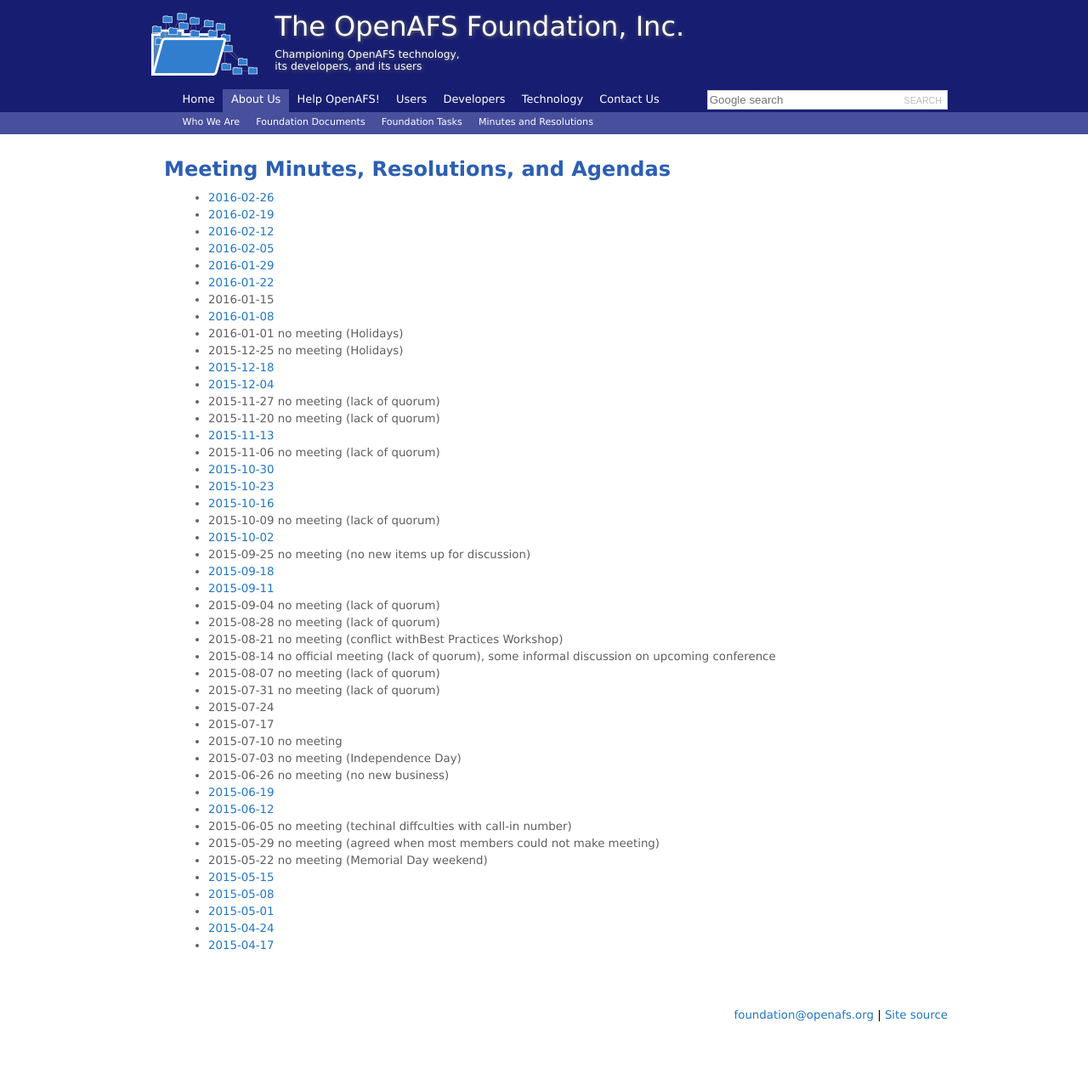
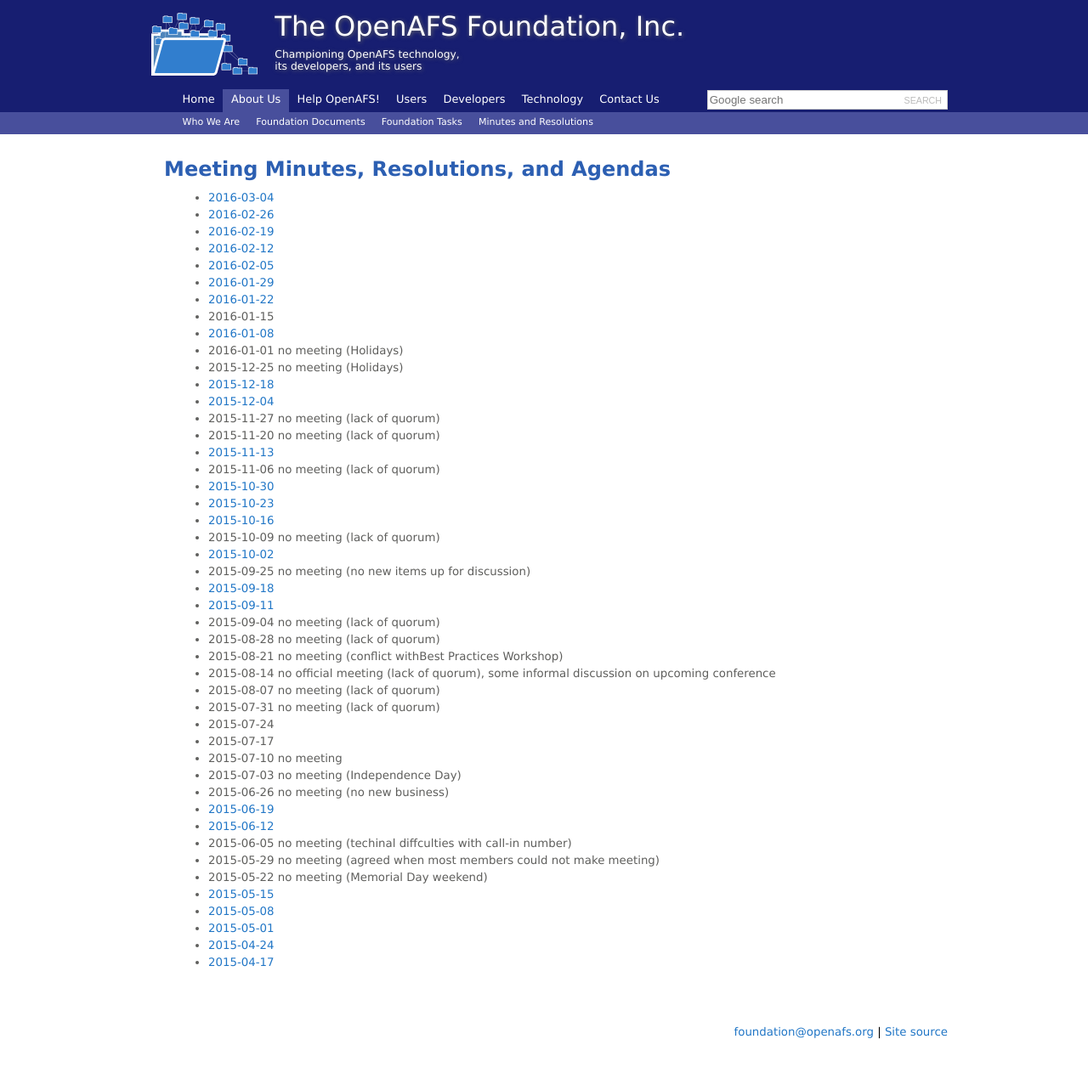
Before and after one commit to openafsfoundation/openafsfoundation.org, a Jekyll site: the page built from about/minutes/index.md, in a window 1280 px wide. Shown: the whole page at 85% size. Built offline with Jekyll 4.4.1, drawn with Linux system fonts in a browser that asks for light colours.

Commit message:
Update index.md

```diff
--- a/about/minutes/index.md
+++ b/about/minutes/index.md
@@ -5,6 +5,7 @@
 
 ## Meeting Minutes, Resolutions, and Agendas ##
 
+* [2016-03-04]({{site.github.url}}/about/minutes/2016-03-04/)
 * [2016-02-26]({{site.github.url}}/about/minutes/2016-02-26/)
 * [2016-02-19]({{site.github.url}}/about/minutes/2016-02-19/)
 * [2016-02-12]({{site.github.url}}/about/minutes/2016-02-12/)
```
